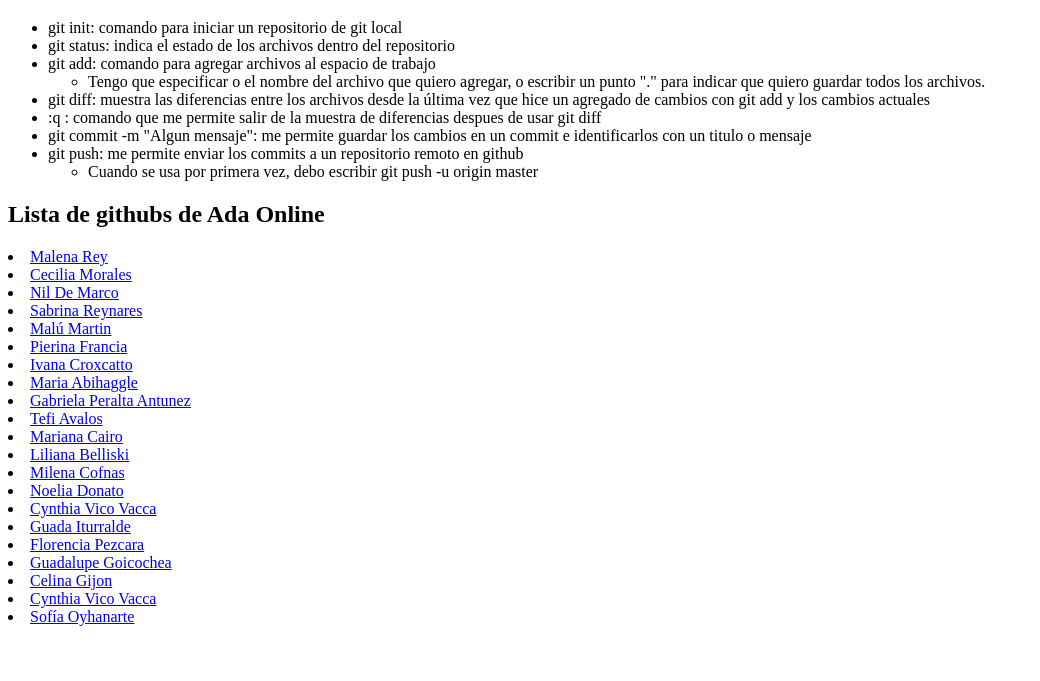
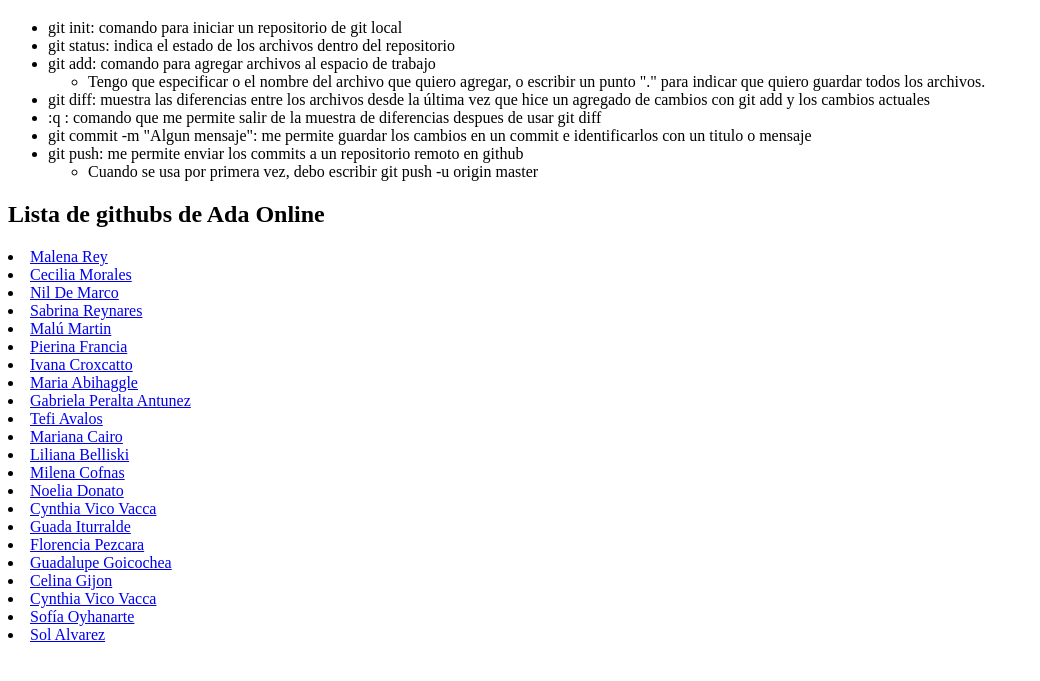
Before and after one commit to malena-rey/intro-a-git, a plain HTML site: page index.html in a window 1280 px wide. Shown: the part 61-742 px from the top of the page, without its empty margins (0-1040 px from the left). Drawn offline with Linux system fonts and the light colour scheme.

Commit message:
Update index.html

```diff
--- a/index.html
+++ b/index.html
@@ -161,6 +161,11 @@
   </a>
 </li>
 
+<li>
+  <a href="https://github.com/Sol-13">
+    Sol Alvarez
+  </a>
+</li>
 
 </body>
 </html>
```
